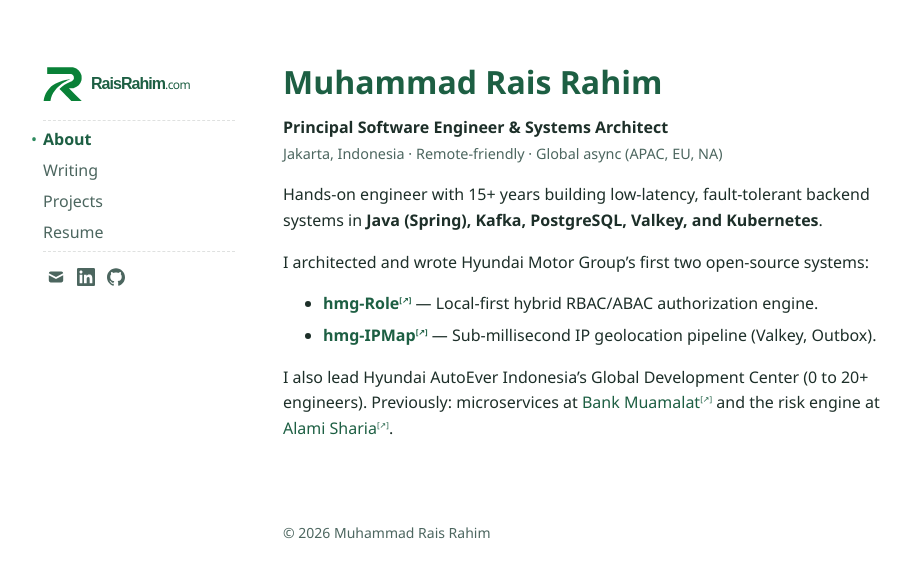
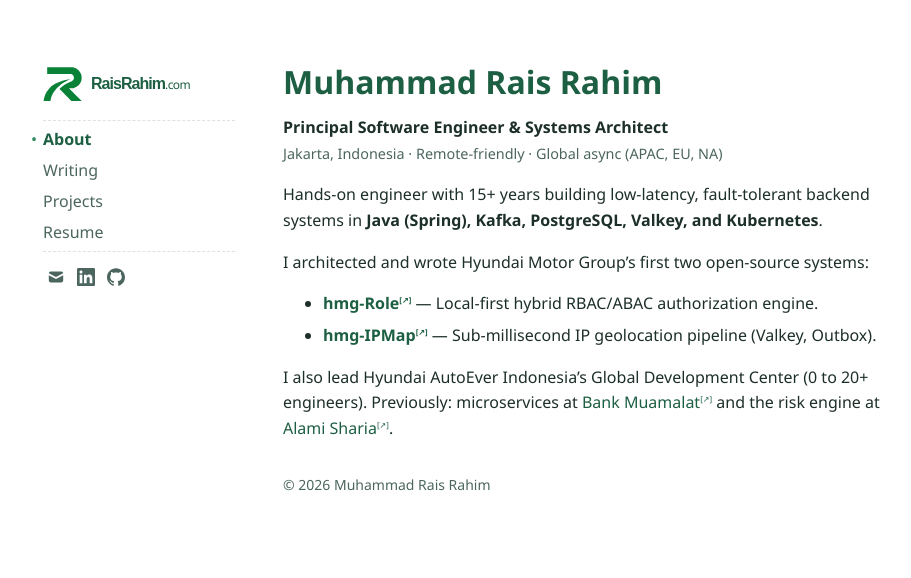
Before and after one commit to raisrahim/raisrahim.github.io, a Jekyll site: the page built from index.md, in a window 1280 px wide. Shown: the top 578 px of the page, without its empty margins (85-996 px from the left). Built offline with Jekyll 4.4.1, drawn with Linux system fonts in a browser that asks for light colours.

Commit message:
fix: reduce margin-top for site footer
Adjusted the margin-top of the site footer from 5rem to 2rem
for improved spacing and layout consistency.

```diff
--- a/_sass/no-style-please.scss
+++ b/_sass/no-style-please.scss
@@ -224,7 +224,7 @@ a {
 
 .site-footer {
   font-size: 0.875rem;
-  margin-top: 5rem;
+  margin-top: 2rem;
   color: var(--muted);
 
   p { margin: 0; }
```
